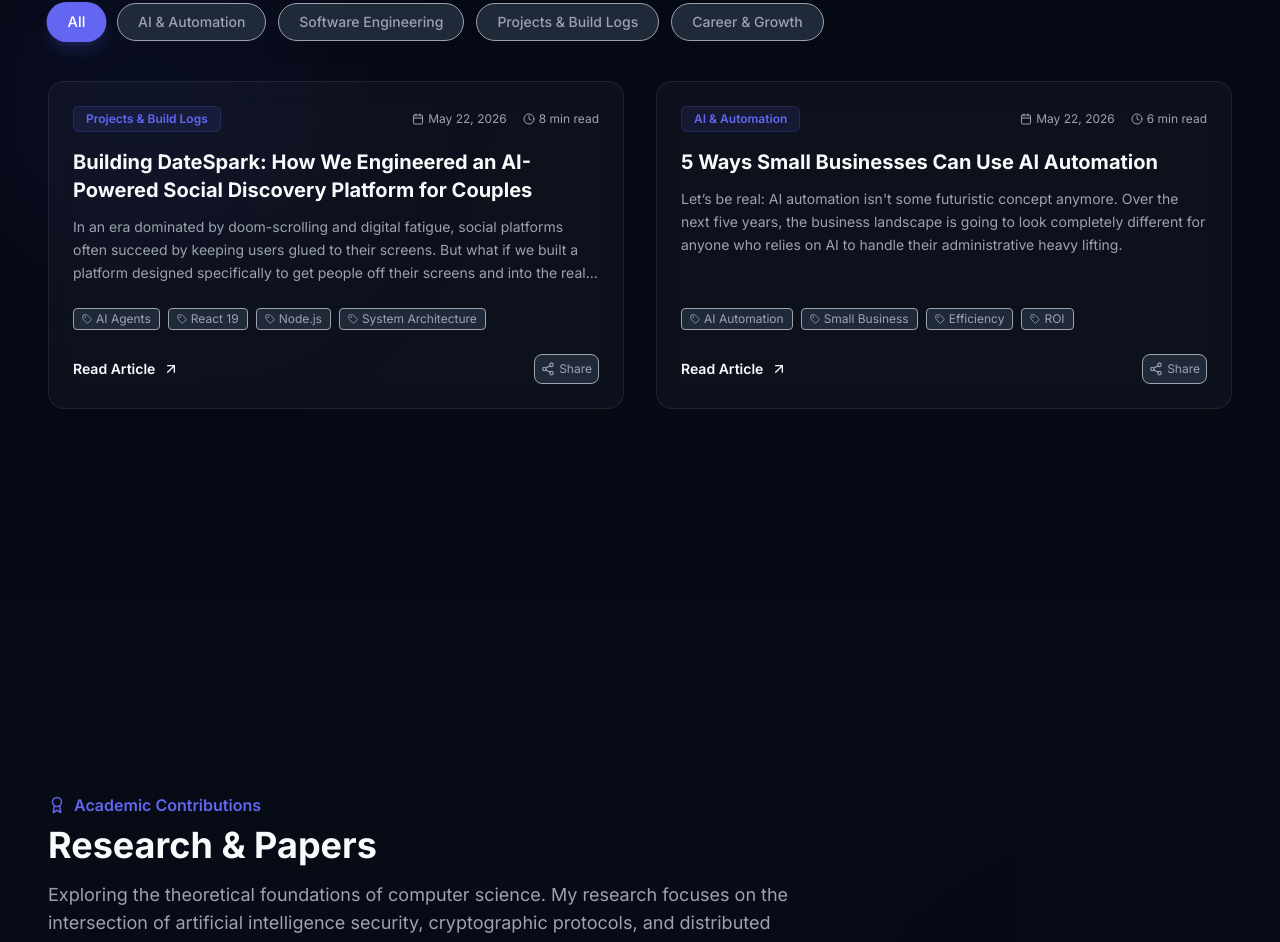
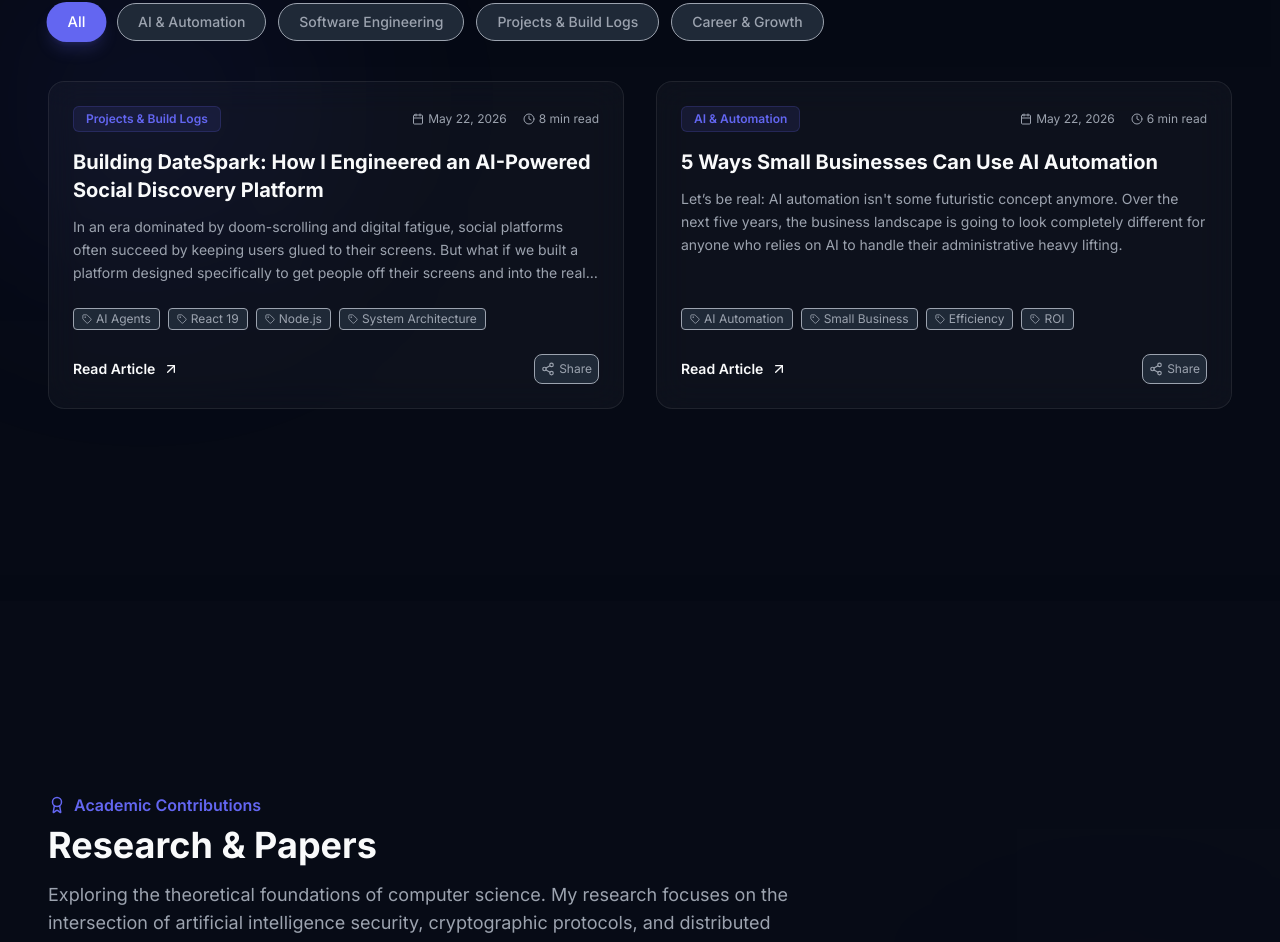
Before and after one commit to RayanErold/my-portfolio-website, a React (Vite) app: page / in a window 1280 px wide. Shown: the part 2982-3924 px from the top of the page. Built offline with nearby package versions, Linux system fonts and the light colour scheme.

Commit message:
docs: adjust blogs wording to express individual ownership

```diff
--- a/src/components/Blogs.jsx
+++ b/src/components/Blogs.jsx
@@ -119,7 +119,7 @@ const SequenceDiagram = () => {
 const blogs = [
   {
     id: 1,
-    title: "Building DateSpark: How We Engineered an AI-Powered Social Discovery Platform for Couples",
+    title: "Building DateSpark: How I Engineered an AI-Powered Social Discovery Platform",
     excerpt: "In an era dominated by doom-scrolling and digital fatigue, social platforms often succeed by keeping users glued to their screens. But what if we built a platform designed specifically to get people off their screens and into the real world? Enter DateSpark...",
     date: "May 22, 2026",
     readTime: "8 min read",
@@ -157,7 +157,8 @@ const blogs = [
       { type: "paragraph", text: "• The \"Visual Spark Card\": A high-performance card component that displays immersive, high-quality images of the target venues, weather forecasts, and customized route navigation overlays in real-time.\n• Atmospheric Spark Chat: An interactive conversational chat window equipped with customized typing prompts, which lets users easily guide the AI to regenerate or swap specific schedule stops on the fly.\n• Responsive BottomNav: An HSL-tailored floating menu that feels premium and responsive on both native mobile screen widths and desktop layouts." },
 
       { type: "paragraph", text: "Here is an example of the clean, motion-enhanced UI structure used for key transitions:" },
-      { type: "code", language: "javascript", text: `// A snippet showcasing our high-fidelity, interactive Framer Motion wrapper
+      {
+        type: "code", language: "javascript", text: `// A snippet showcasing our high-fidelity, interactive Framer Motion wrapper
 import { motion, AnimatePresence } from 'framer-motion';
 
 export const FadeInUp = ({ children, delay = 0 }) => (
@@ -180,12 +181,12 @@ export const FadeInUp = ({ children, delay = 0 }) => (
       { type: "paragraph", text: "We integrated Stripe's checkout system to allow immediate conversion from regular accounts to Elite Premium Memberships." },
       { type: "paragraph", text: "• The Fix: We utilized a secure webhook listener (/api/webhook) that safely parses raw request buffers to verify cryptographical Stripe signatures. Once Stripe clears a transaction, a secure update immediately adjusts the user profile's is_premium flag and premium_expiry date in real time." },
 
-      { type: "heading", text: "📈 What We Learned" },
-      { type: "paragraph", text: "Building DateSpark taught us valuable lessons about building production ready AI applications:" },
+      { type: "heading", text: "📈 What I Learned" },
+      { type: "paragraph", text: "Building DateSpark taught me valuable lessons about building production ready AI applications:" },
       { type: "paragraph", text: "1. User Control is Critical: Users do not want the AI to make every decision. They want the capability to accept, decline, swap, or re-prompt specific choices within an itinerary before committing to it.\n2. Speed & Caching: AI generation can take a few seconds. We implemented aggressive, localized server-side caching (node-cache) for trending itineraries and static location results to maintain sub-second load times for hot-path user actions." },
 
       { type: "heading", text: "🚀 Try It Today!" },
-      { type: "paragraph", text: "DateSpark is now live and fully operational on the cloud!\n\n• Explore the Platform: [datespark.live](https://datespark.live)\n• Under the Hood: Log in with your profile to configure personal preferences, discover local hotspots, and access tailored schedules.\n\nLet me know what you think of this architecture in the comments below!" }
+      { type: "paragraph", text: "DateSpark is now live and fully operational on the cloud!\n\n• Explore the Platform: [datespark.live](https://datespark.live)\n• Under the Hood: Log in with your profile to configure personal preferences, discover local hotspots, and access tailored schedules." }
     ]
   },
   {
@@ -252,8 +253,8 @@ export default function Blogs() {
   const filteredBlogs = blogs.filter(blog => {
     const matchesCategory = selectedCategory === "All" || blog.category === selectedCategory;
     const matchesSearch = blog.title.toLowerCase().includes(searchQuery.toLowerCase()) ||
-                          blog.excerpt.toLowerCase().includes(searchQuery.toLowerCase()) ||
-                          blog.tags.some(t => t.toLowerCase().includes(searchQuery.toLowerCase()));
+      blog.excerpt.toLowerCase().includes(searchQuery.toLowerCase()) ||
+      blog.tags.some(t => t.toLowerCase().includes(searchQuery.toLowerCase()));
     return matchesCategory && matchesSearch;
   });
 
@@ -301,11 +302,10 @@ export default function Blogs() {
             <button
               key={cat}
               onClick={() => setSelectedCategory(cat)}
-              className={`px-5 py-2 rounded-full text-sm font-medium transition-all cursor-pointer ${
-                selectedCategory === cat
+              className={`px-5 py-2 rounded-full text-sm font-medium transition-all cursor-pointer ${selectedCategory === cat
                   ? 'bg-primary text-primary-foreground shadow-lg shadow-primary/20 scale-105'
                   : 'bg-secondary border border-border text-muted hover:text-foreground hover:bg-secondary/80'
-              }`}
+                }`}
             >
               {cat}
             </button>
```
